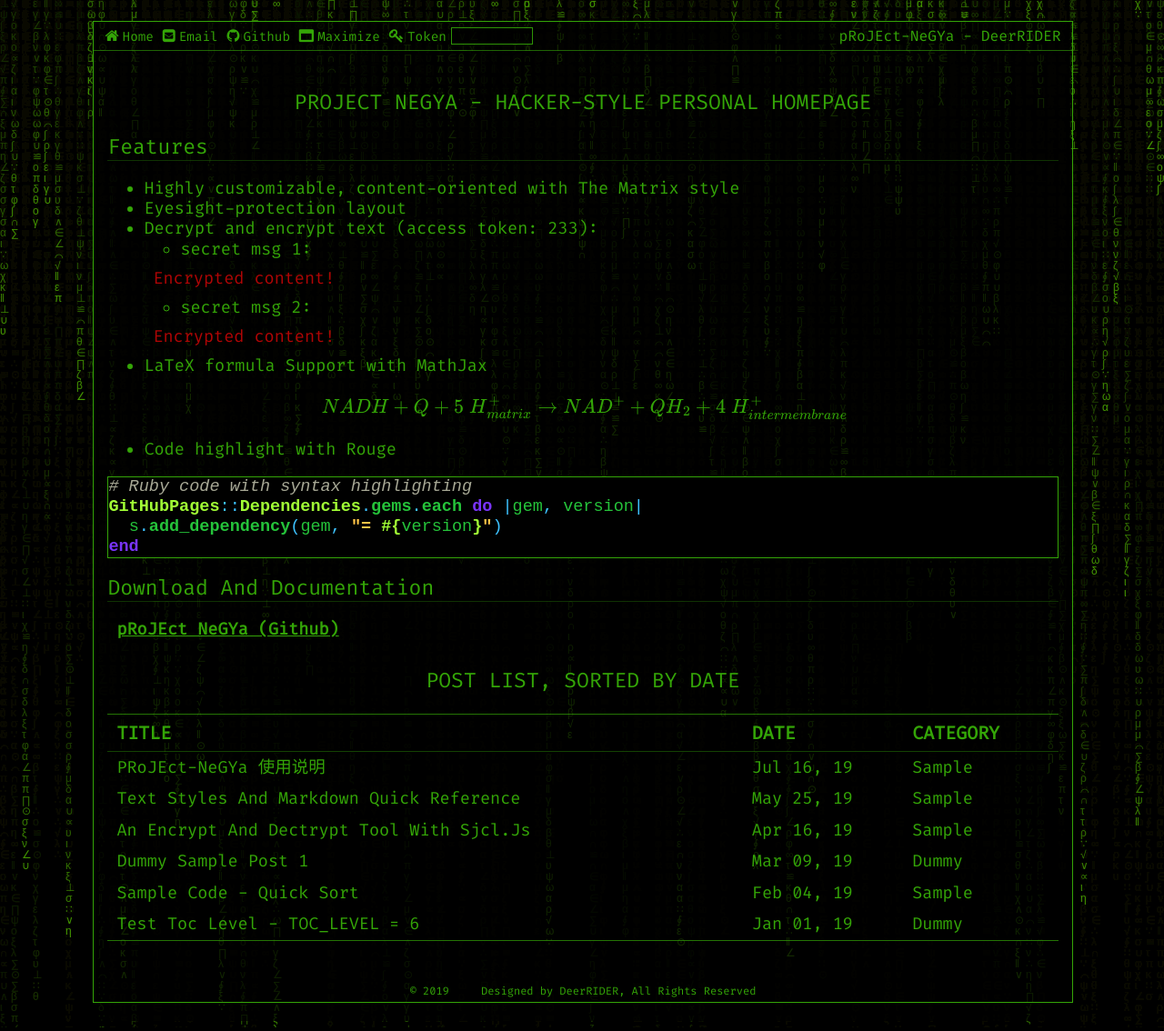
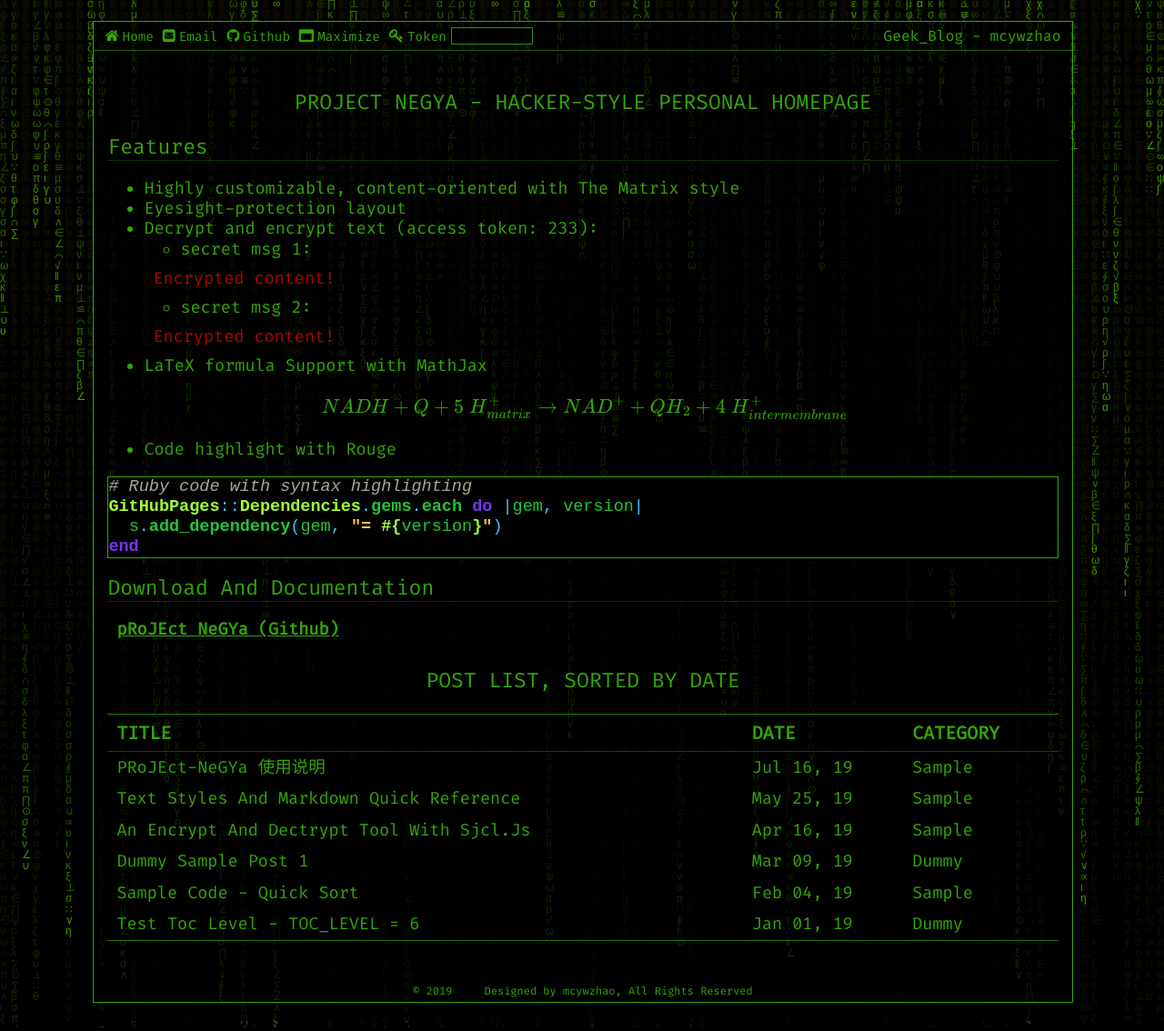
Before and after one commit to mcywzhao/mcywzhao.github.io, a Jekyll site: the page built from pages/index.md, in a window 1280 px wide. Shown: the whole page at 91% size. Built offline with Jekyll 4.4.1, drawn with Linux system fonts in a browser that asks for light colours; formulas are drawn with MathJax 3.

Commit message:
修改config_yml

```diff
--- a/_config.yml
+++ b/_config.yml
@@ -1,8 +1,8 @@
 ## Settings
-title: pRoJEct-NeGYa
-owner: "DeerRIDER"
-url: "https://akiritsu.github.io"
-baseurl: "/pRoJEct-NeGYa"
+title: Geek_Blog
+owner: "mcywzhao"
+url: "https://mcywzhao.github.io"
+baseurl: "/mcywzhao.github.io"
 permalink: /:title/
 description: ""
 markdown: kramdown
@@ -10,11 +10,11 @@
   headers:
     Access-Control-Allow-Origin: "*"
 ## Global Variables
-email: "akiritsu@outlook.com"
-github: "akiritsu/pRoJEct-NeGYa"
+email: "957894146@qq.com"
+github: "mcywzhao"
 # path to: css/, fonts/, img/ and js/
 assets_path: "/assets" # i.e. "/assets"
-statement: "Designed by DeerRIDER, All Rights Reserved"
+statement: "Designed by mcywzhao, All Rights Reserved"
 # default max toc levels: 1 - 6 (h1 - h6)
 toc_level: 3
 # texts randomly displayed in background
```
